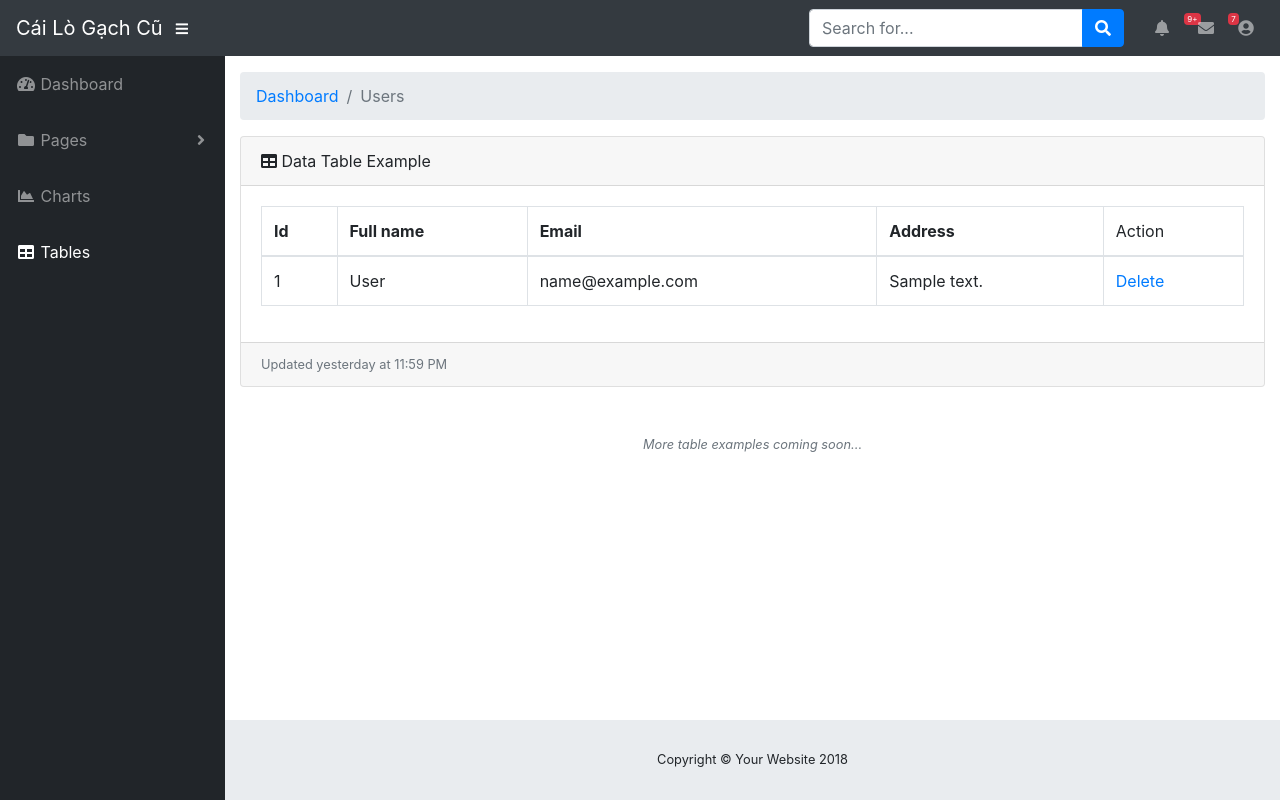
After one commit to travv07/shopclother, a PHP site: page /admin/allusers.php in a window 1280 px wide. The commit adds this page. Run offline with PHP 8.4, Linux system fonts and the light colour scheme; tables that the repository leaves empty hold one stand-in row (values such as "Sample post").

Commit message:
Listed all users

```diff
--- /dev/null
+++ b/admin/allusers.php
@@ -0,0 +1,96 @@
+<?php include 'includes/header.php'; ?>
+
+    <div id="wrapper">
+
+      <!-- Sidebar -->
+      <?php include 'includes/sidebar.php'; ?>
+
+      <div id="content-wrapper">
+
+        <div class="container-fluid">
+
+          <!-- Breadcrumbs-->
+          <ol class="breadcrumb">
+            <li class="breadcrumb-item">
+              <a href="#">Dashboard</a>
+            </li>
+            <li class="breadcrumb-item active">Users</li>
+          </ol>
+
+          <!-- DataTables Example -->
+          <div class="card mb-3">
+            <div class="card-header">
+              <i class="fas fa-table"></i>
+              Data Table Example</div>
+            <div class="card-body">
+              <div class="table-responsive">
+                <table class="table table-bordered" id="dataTable" width="100%" cellspacing="0">
+                  <thead>
+                    <tr>
+                      <th>Id</th>
+                      <th>Full name</th>
+                      <th>Email</th>
+                      <th>Address</th>
+                      <td>Action</td>
+                    </tr>
+                  </thead>
+
+                  <tbody>
+                    <?php
+                    include '../connectDB.php';
+
+                  //get users
+                  $queryuser = "SELECT id, email_address, fullname, address FROM User";
+                  $resultuser = $conn->query($queryuser);
+                  if ($resultuser->num_rows > 0) {
+                    // output data of each row
+                    while($rowuser = $resultuser->fetch_assoc()) {
+                      $id_user = $rowuser['id'];
+                      $fullname = $rowuser['fullname'];
+                      $email = $rowuser['email_address'];
+                      $address = $rowuser['address'];
+              ?>
+              <tr>
+
+                <td><?= $id_user; ?></td>
+                <td><?= $fullname; ?></td>
+                <td><?= $email; ?></td>
+                <td><?= $address; ?></td>
+                <td><a href="deleteuser.php?id=<?= $id_user; ?>">Delete</a></td>
+              </tr>
+              <?php }}  ?>
+
+                  </tbody>
+                </table>
+              </div>
+            </div>
+            <div class="card-footer small text-muted">Updated yesterday at 11:59 PM</div>
+          </div>
+
+          <p class="small text-center text-muted my-5">
+            <em>More table examples coming soon...</em>
+          </p>
+
+        </div>
+        <!-- /.container-fluid -->
+
+        <!-- Sticky Footer -->
+        <footer class="sticky-footer">
+          <div class="container my-auto">
+            <div class="copyright text-center my-auto">
+              <span>Copyright © Your Website 2018</span>
+            </div>
+          </div>
+        </footer>
+
+      </div>
+      <!-- /.content-wrapper -->
+
+    </div>
+
+    <script src="assets/js/jquery/jquery.min.js"></script>
+    <script src="assets/js/bootstrap-js/bootstrap.bundle.min.js"></script>
+
+  </body>
+
+</html>
--- a/admin/includes/header.php
+++ b/admin/includes/header.php
@@ -12,6 +12,7 @@
     <link href="assets/css/fontawesome-free/css/all.min.css" rel="stylesheet" type="text/css">
     <link href="assets/css/datatables/dataTables.bootstrap4.css" rel="stylesheet">
     <link href="assets/css/sb-admin.css" rel="stylesheet">
+
   </head>
   <body id="page-top">
 
--- /dev/null
+++ b/admin/includes/sidebar.php
@@ -0,0 +1,37 @@
+<ul class="sidebar navbar-nav">
+  <li class="nav-item">
+    <a class="nav-link" href="index.html">
+      <i class="fas fa-fw fa-tachometer-alt"></i>
+      <span>Dashboard</span>
+    </a>
+  </li>
+
+  <li class="nav-item dropdown">
+    <a class="nav-link dropdown-toggle" href="#" id="pagesDropdown" role="button" data-toggle="dropdown" aria-haspopup="true" aria-expanded="false">
+      <i class="fas fa-fw fa-folder"></i>
+      <span>Pages</span>
+    </a>
+    <div class="dropdown-menu" aria-labelledby="pagesDropdown">
+      <h6 class="dropdown-header">Login Screens:</h6>
+      <a class="dropdown-item" href="login.html">Login</a>
+      <a class="dropdown-item" href="register.html">Register</a>
+      <a class="dropdown-item" href="forgot-password.html">Forgot Password</a>
+      <div class="dropdown-divider"></div>
+      <h6 class="dropdown-header">Other Pages:</h6>
+      <a class="dropdown-item" href="404.html">404 Page</a>
+      <a class="dropdown-item" href="blank.html">Blank Page</a>
+    </div>
+  </li>
+
+
+  <li class="nav-item">
+    <a class="nav-link" href="charts.html">
+      <i class="fas fa-fw fa-chart-area"></i>
+      <span>Charts</span></a>
+  </li>
+  <li class="nav-item active">
+    <a class="nav-link" href="tables.html">
+      <i class="fas fa-fw fa-table"></i>
+      <span>Tables</span></a>
+  </li>
+</ul>
--- a/admin/index.php
+++ b/admin/index.php
@@ -155,7 +155,8 @@ if ($_SESSION['role'] !== 'admin') {
         <?php include 'includes/footer.php'; ?>
        </div>
      </div>
+
      <script src="assets/js/jquery/jquery.min.js"></script>
-    <script src="assets/js/bootstrap-js/bootstrap.bundle.min.js"></script>
+     <script src="assets/js/bootstrap-js/bootstrap.bundle.min.js"></script>
    </body>
  </html>
```
